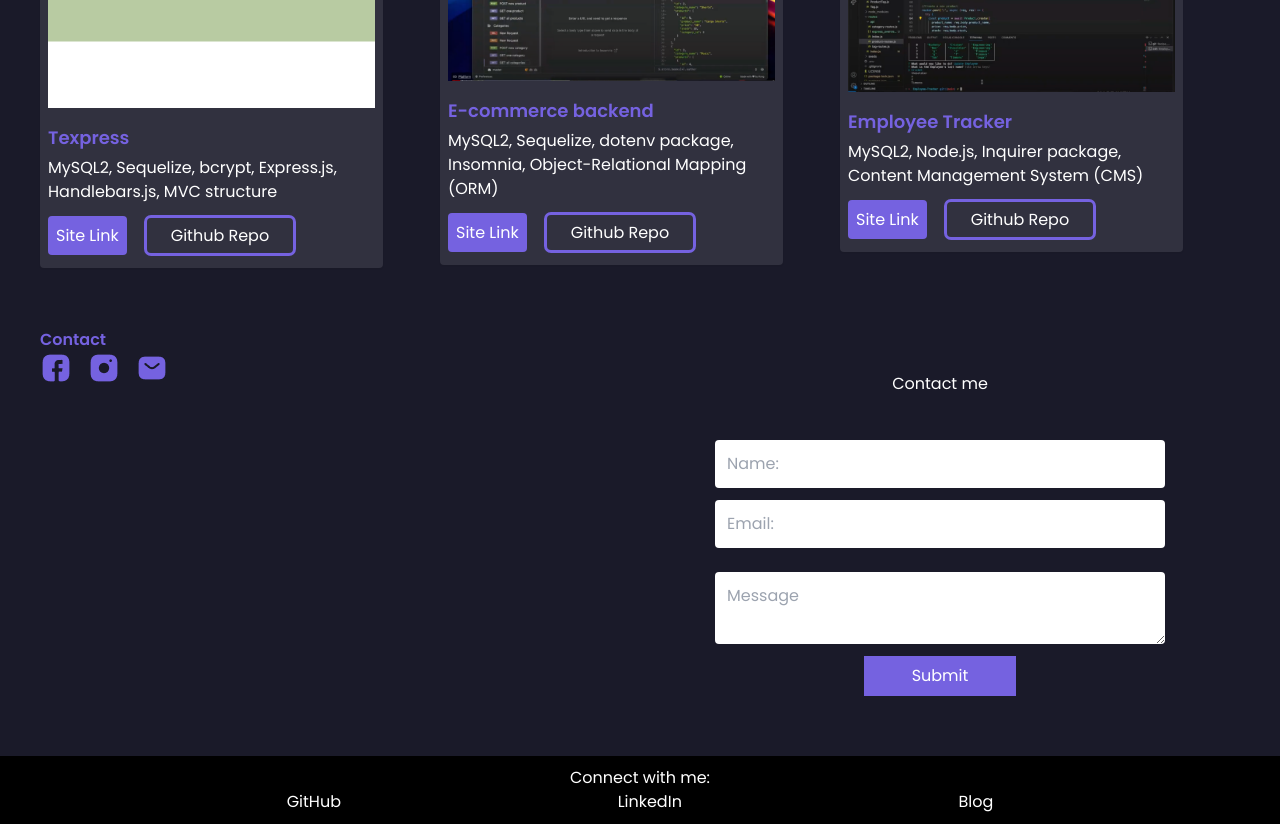
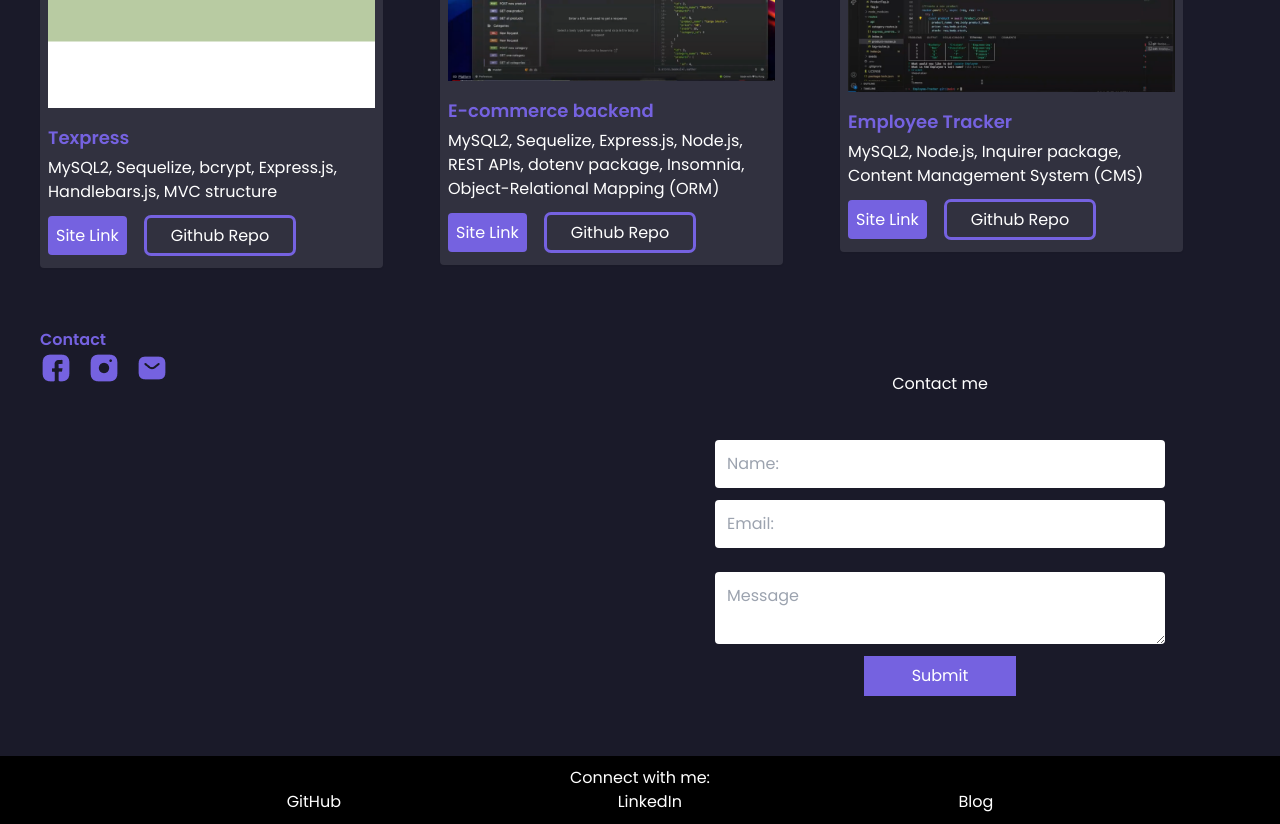
Before and after one commit to connor27allen/Connor-Allen-Portfolio-via-React, a React (Vite) app: page / in a window 1280 px wide. Shown: the part 1440-2264 px from the top of the page. Built offline with nearby package versions, Linux system fonts and the light colour scheme.

Commit message:
updated E-commerce project description

```diff
--- a/src/components/Projects.jsx
+++ b/src/components/Projects.jsx
@@ -46,7 +46,7 @@ const Projects = () => {
     {
       id: 5,
       title: "E-commerce backend",
-      description: "MySQL2, Sequelize, dotenv package, Insomnia, Object-Relational Mapping (ORM)",
+      description: "MySQL2, Sequelize, Express.js, Node.js, REST APIs, dotenv package, Insomnia, Object-Relational Mapping (ORM)",
       photo: screenshot_5,
       siteLink: "https://youtu.be/qddgMR2QeHg",
       githubLink: "https://github.com/connor27allen/E-commerce-Backend-Database"
```
